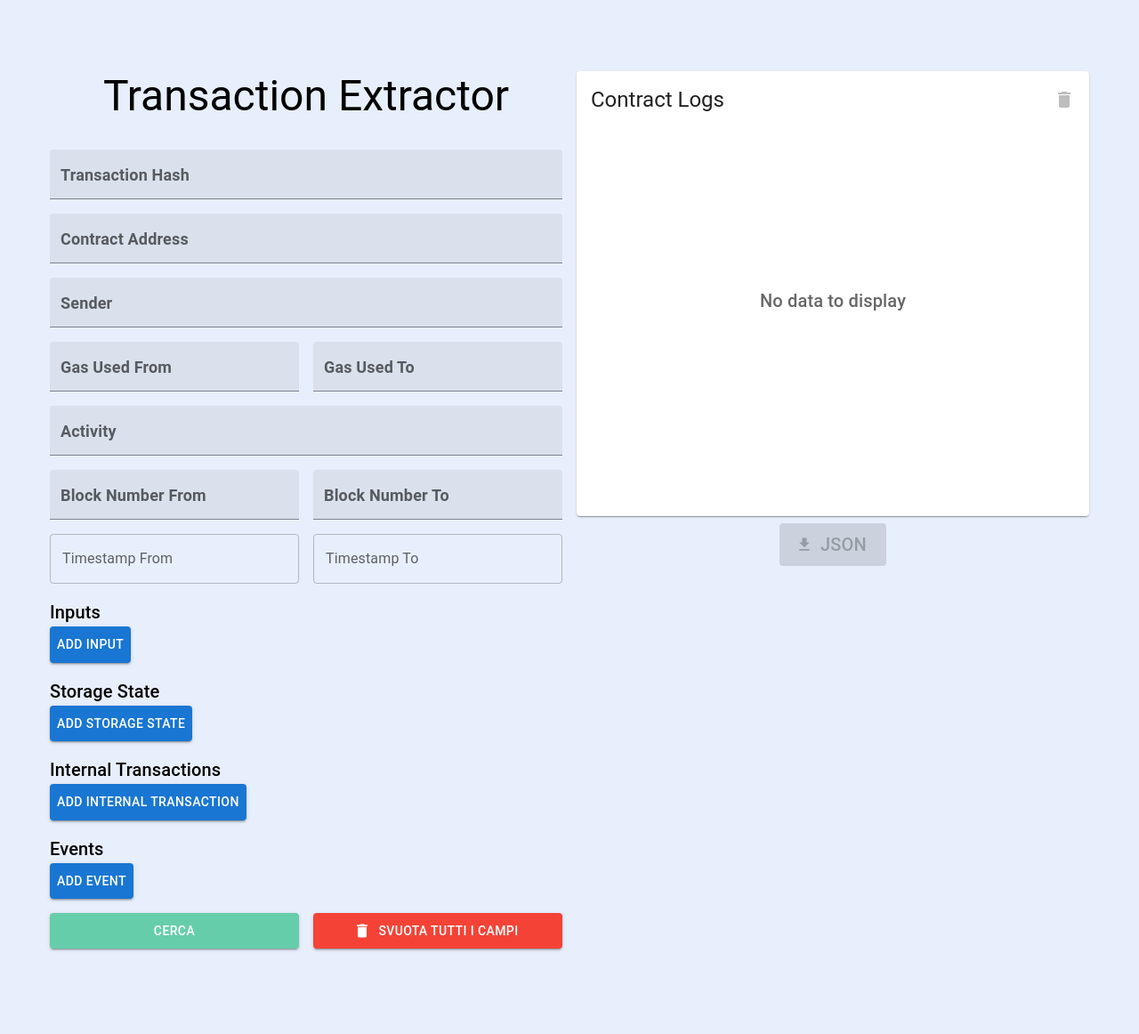
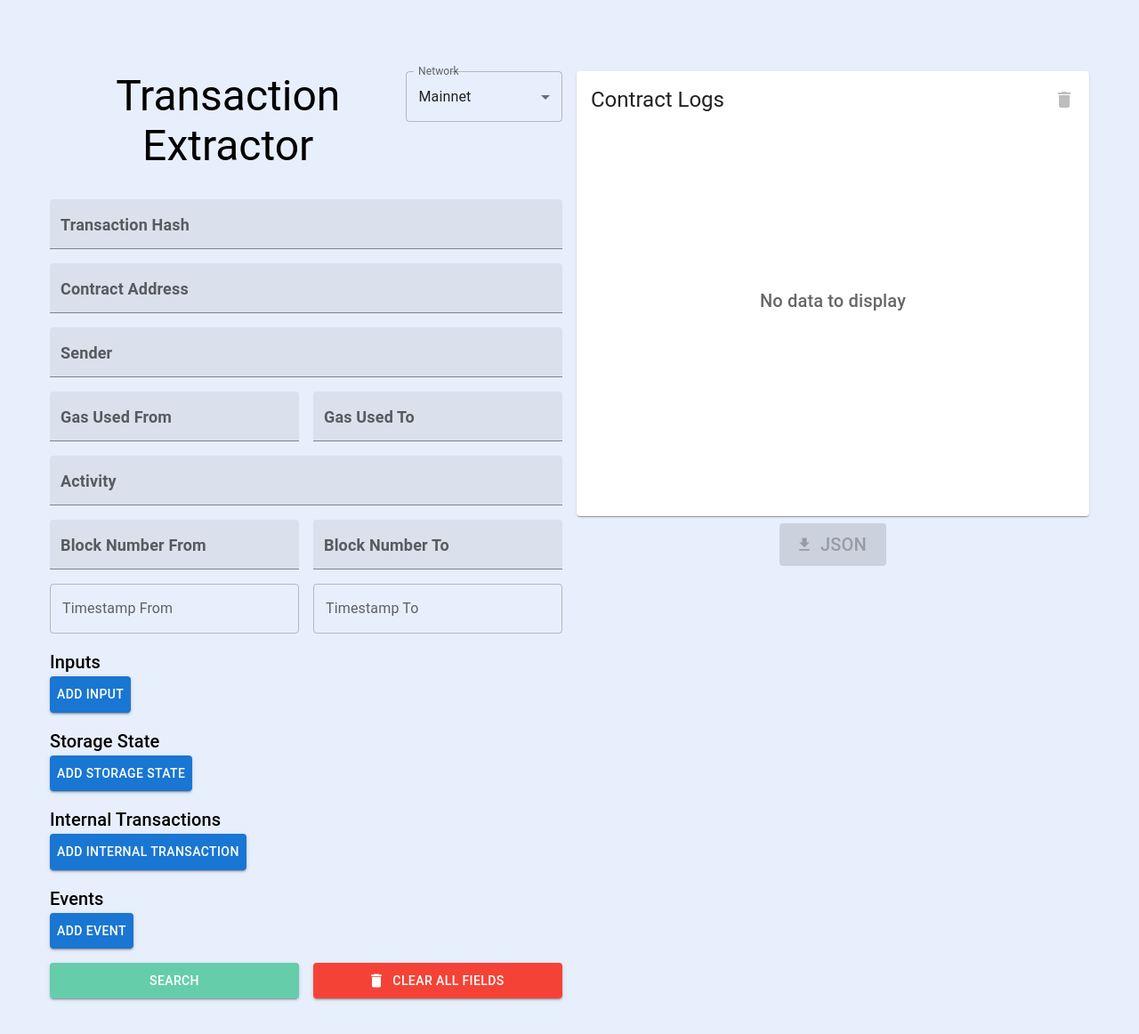
Before and after one commit to lollobeach/BlockchainProcessMining_frontend, a React (Create React App) app: page /query in a window 1280 px wide. Shown: the whole page at 89% size. Before the commit the page ends 1106 px from the top, so only its background shows below. Built offline with nearby package versions, Linux system fonts and the light colour scheme.

Commit message:
Update transaction storage system - refactoring del metodo di ricerca delle transazioni - traduzione messaggi di errore in inglese

```diff
--- a/src/api/services.js
+++ b/src/api/services.js
@@ -73,22 +73,12 @@ export const _downloadJSONOCEL = async (ocel) => {
     }
 }
 
-export const _queryGetFields = async (query) => {
+export const _searchTransactionByQuery = async (query) => {
     try {
-        const response = await axios.get(serverUrl + "/query/api/fields", query)
+        const response = await axios.post(serverUrl + "/api/query", query)
         return {status: response.status, data: response.data}
     } catch (error) {
         console.error(error)
         return {status: error.response.status, data: error.response.data}
     }
 }
-
-export const _queryGetByQuery = async (query) => {
-    try {
-        const response = await axios.post(serverUrl + "/query/api/query", query)
-        return {status: response.status, data: response.data}
-    } catch (error) {
-        console.error(error)
-        return {status: error.response.status, data: error.response.data}
-    }
-}
--- a/src/pages/Query.js
+++ b/src/pages/Query.js
@@ -1,8 +1,17 @@
-import React, {useState} from 'react';
-import {Box, Button, Stack, Typography} from "@mui/material";
+import React, {useEffect, useState} from 'react';
+import {
+    Box,
+    Button,
+    FormControl,
+    InputLabel,
+    MenuItem,
+    Select,
+    Stack,
+    Typography
+} from "@mui/material";
 import {Delete} from '@mui/icons-material';
 import LinearProgress from "@mui/material/LinearProgress";
-import {_queryGetByQuery} from "../api/services";
+import {_searchTransactionByQuery} from "../api/services";
 import NestedField from '../components/query/NestedField';
 import RangeFields from '../components/query/RangeFields';
 import InputsForm from '../components/query/InputsForm';
@@ -57,16 +66,6 @@ function Query() {
         setFormData({...formData, [name]: value});
     };
 
-    const handleNestedChange = (field, subField, value) => {
-        setFormData(prevFormData => ({
-            ...prevFormData,
-            [field]: {
-                ...prevFormData[field],
-                [subField]: value
-            }
-        }));
-    };
-
     const handleSubmit = (event) => {
         event.preventDefault();
         setLoading(true);
@@ -89,9 +88,10 @@ function Query() {
         };
 
         const filteredData = filterEmptyFields(formData);
-        console.log(filteredData);
 
-        _queryGetByQuery(filteredData)
+        filteredData.network = network;
+
+        _searchTransactionByQuery(filteredData)
             .then(response => {
                 setResults(response.data);
                 setLoading(false);
@@ -102,15 +102,55 @@ function Query() {
             });
     };
 
+    const [network, setNetwork] = useState("Mainnet")
+
+    const networks = ["Mainnet", "Sepolia", "Polygon", "Mumbai"]
+
+    useEffect(() => {
+        switch (network) {
+            case "Mainnet":
+                break
+            case "Sepolia":
+                break
+            case "Polygon":
+                break
+            case "Mumbai":
+                break
+            default:
+                console.log("Change Network")
+        }
+
+    }, [network]);
+
+    const handleNetworkChange = (e) => {
+        setNetwork(e.target.value)
+    }
+
     return (
         <QueryPageLayout loading={loading} setLoading={setLoading} results={results} setResults={setResults}>
             <Stack justifyContent="space-evenly" height="100%">
                 <Box display="flex" justifyContent="space-between" gap={5}>
                     <Box width="100%">
-                        <Box mb={4}>
+                        <Box mb={4} display="flex" justifyContent="space-between">
                             <Typography textAlign="center" variant="h3">
                                 Transaction Extractor
                             </Typography>
+                            <FormControl fullWidth sx={{width: 200}}>
+                                <InputLabel>Network</InputLabel>
+                                <Select
+                                    value={network}
+                                    label="name"
+                                    onChange={handleNetworkChange}
+                                >
+                                    {
+                                        networks.map((name, index) => (
+                                            <MenuItem key={index} value={name}>
+                                                <Typography>{name}</Typography>
+                                            </MenuItem>
+                                        ))
+                                    }
+                                </Select>
+                            </FormControl>
                         </Box>
                         <form onSubmit={handleSubmit}>
                             <Stack spacing={2} justifyContent="center">
@@ -188,7 +228,7 @@ function Query() {
                                         }}
                                     >
                                         <Box width="100%">
-                                            {loading ? <LinearProgress/> : <>Cerca</>}
+                                            {loading ? <LinearProgress/> : <>Search</>}
                                         </Box>
                                     </Button>
                                     <Button
@@ -242,7 +282,7 @@ function Query() {
                                         }}
                                         startIcon={<Delete/>}
                                     >
-                                        Svuota tutti i campi
+                                        Clear all fields
                                     </Button>
                                 </Box>
                             </Stack>
```
